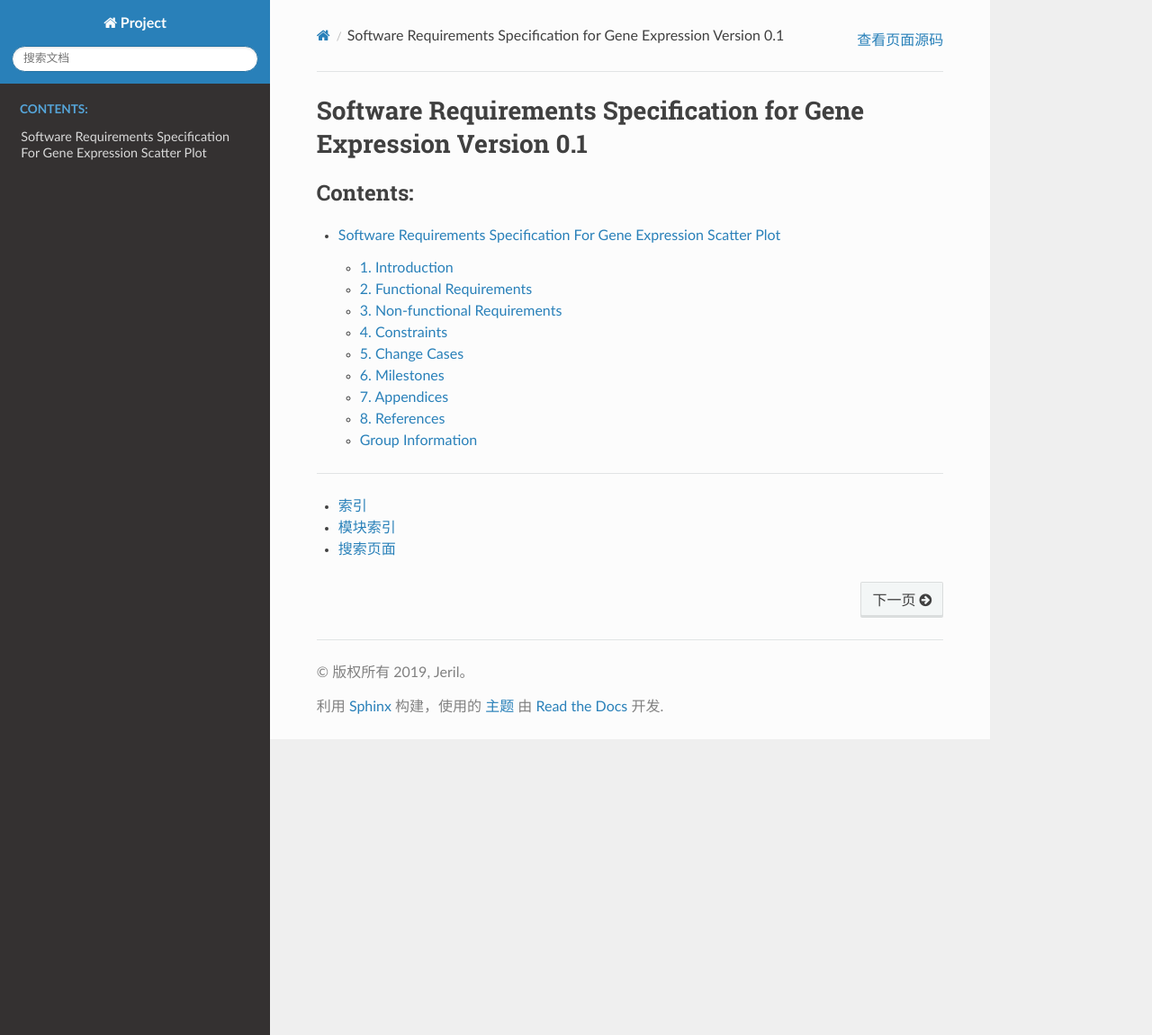
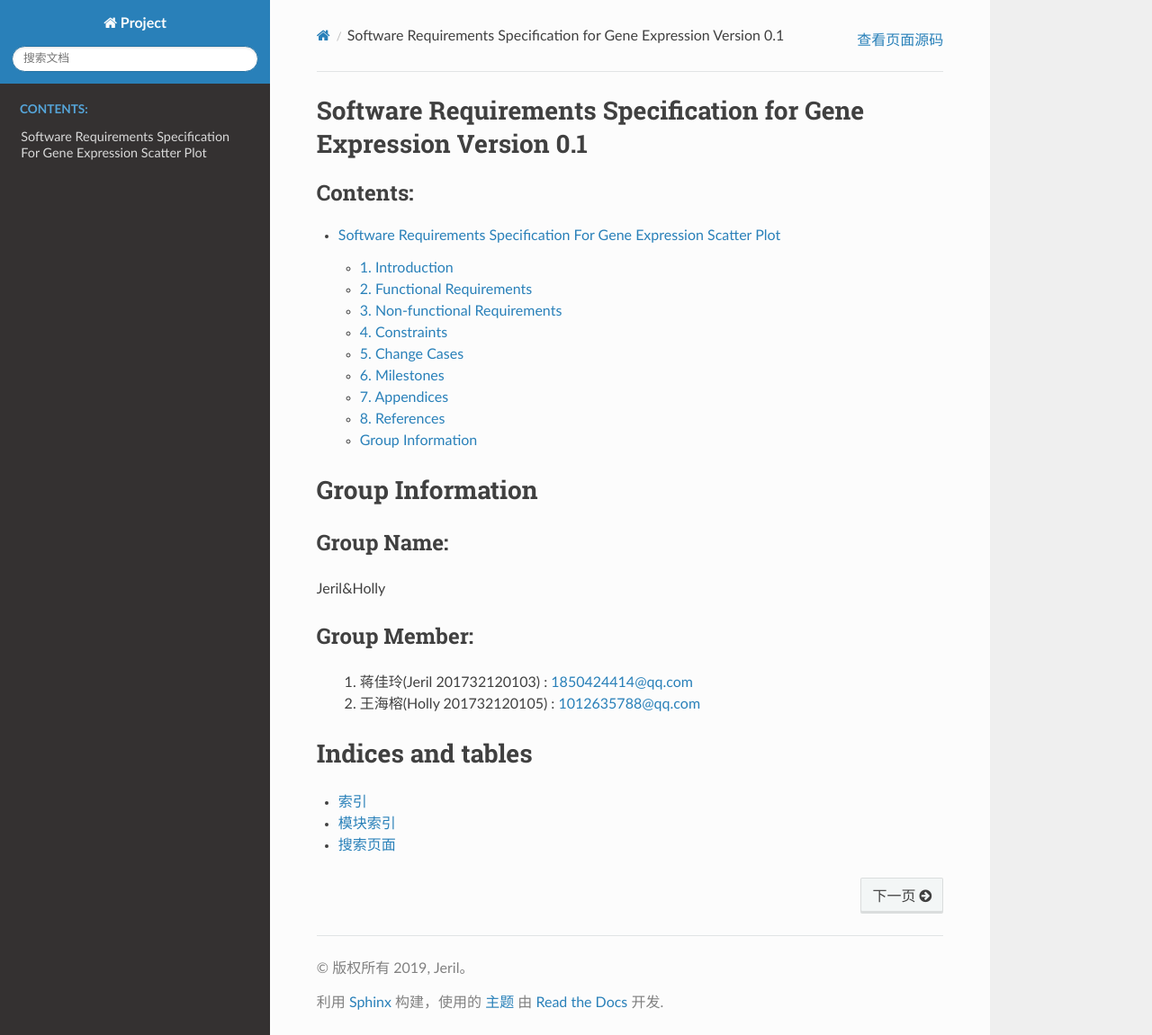
Before and after one commit to jerilmm/gene-expression, a Sphinx documentation site: the page built from sphinx/source/index.rst, in a window 1280 px wide and 1151 px high. Shown: the whole window at 90% size. Built offline with Sphinx 7.4.7 and the Read the Docs theme 2.0.0, drawn with Linux system fonts in a browser that asks for light colours.

Commit message:
Update index.rst

```diff
--- a/sphinx/source/index.rst
+++ b/sphinx/source/index.rst
@@ -13,6 +13,23 @@
 
 
    example
+
+
+Group Information
+=================
+
+Group Name:
+-----------
+Jeril&Holly
+
+Group Member:
+-------------
+    1. 蒋佳玲(Jeril 201732120103) : 1850424414@qq.com
+    #. 王海榕(Holly 201732120105) : 1012635788@qq.com
+
+
+
+Indices and tables
 ==================
 
 * :ref:`genindex`
```
